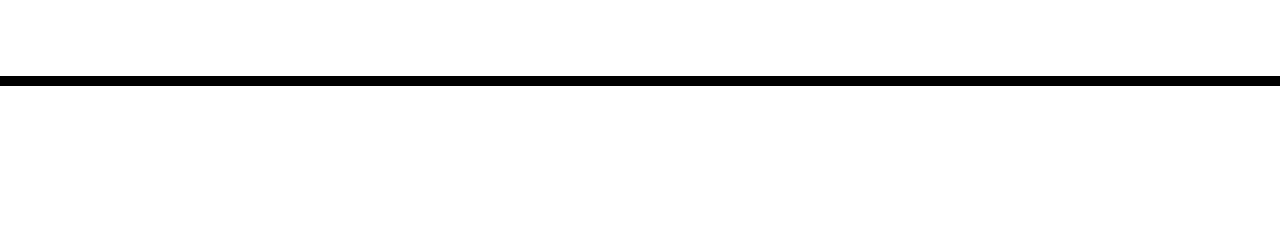
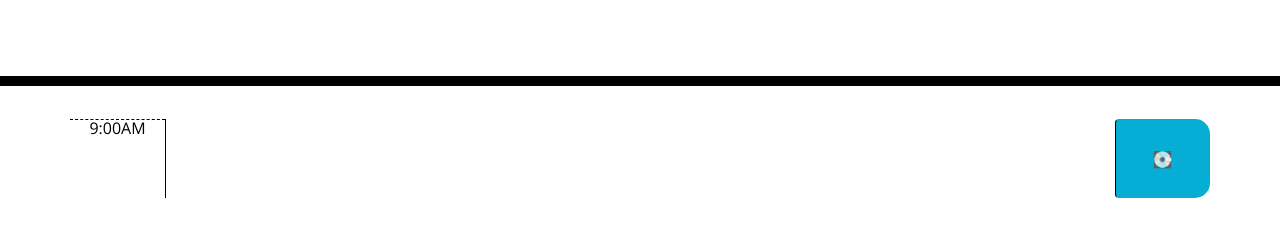
Before and after one commit to jdwerz83/work-scheduler, a plain HTML site: page index.html in a window 1280 px wide. Shown: the part 182-418 px from the top of the page. Drawn offline with nearby package versions, Linux system fonts and the light colour scheme.

Commit message:
first box in html

```diff
--- a/index.html
+++ b/index.html
@@ -30,6 +30,11 @@
     </header>
     <div class="container">
       <!-- Timeblocks go here -->
+      <div id="9" class="row time-block">
+        <div class="col-md-1 hour">9:00AM</div>
+        <textarea class="col-md-10 description"></textarea>
+        <button class="btn saveBtn col-md-1">💽</button>
+      </div>
     </div>
 
     <script src="https://code.jquery.com/jquery-3.4.1.min.js"></script>
```
